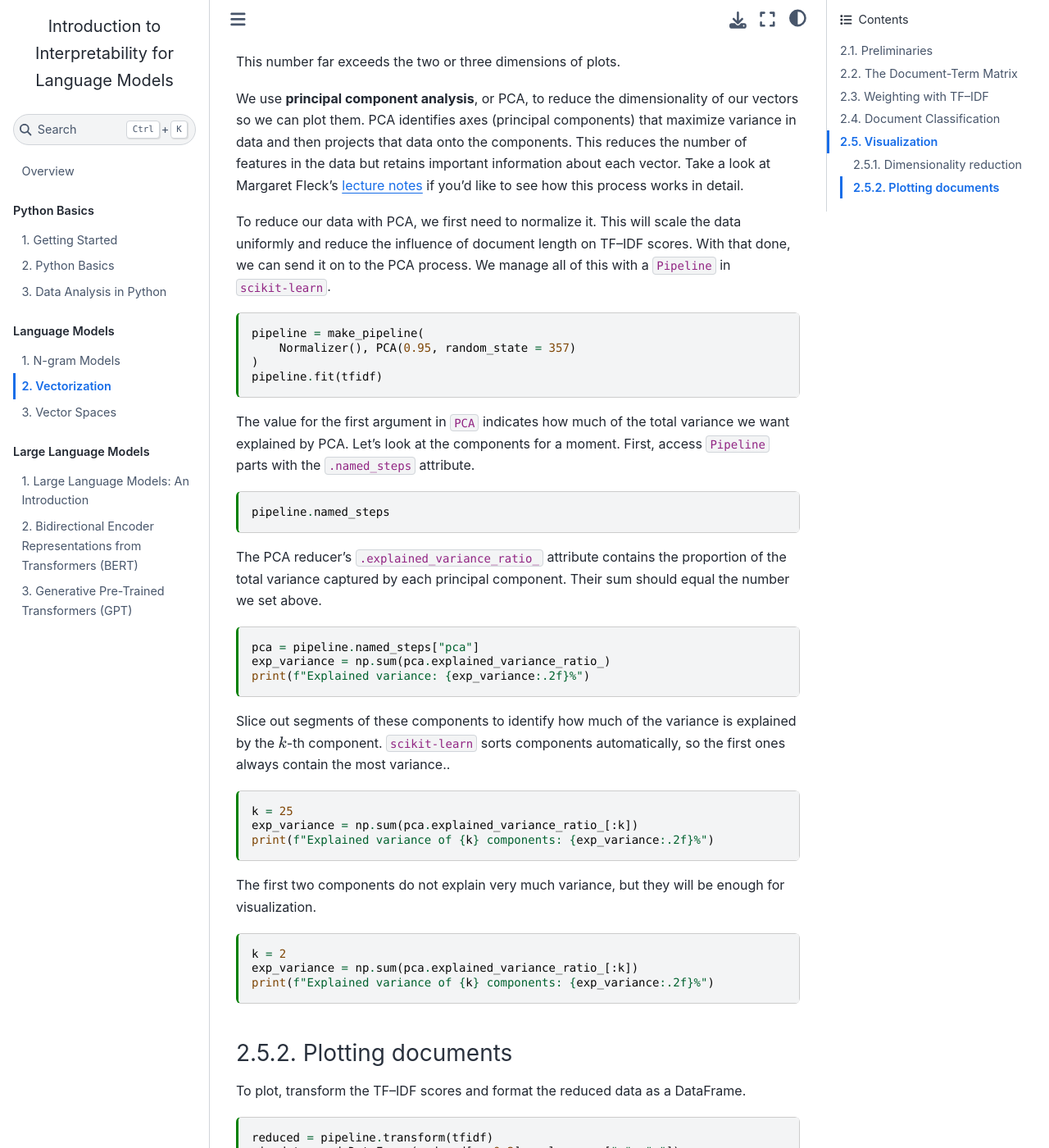
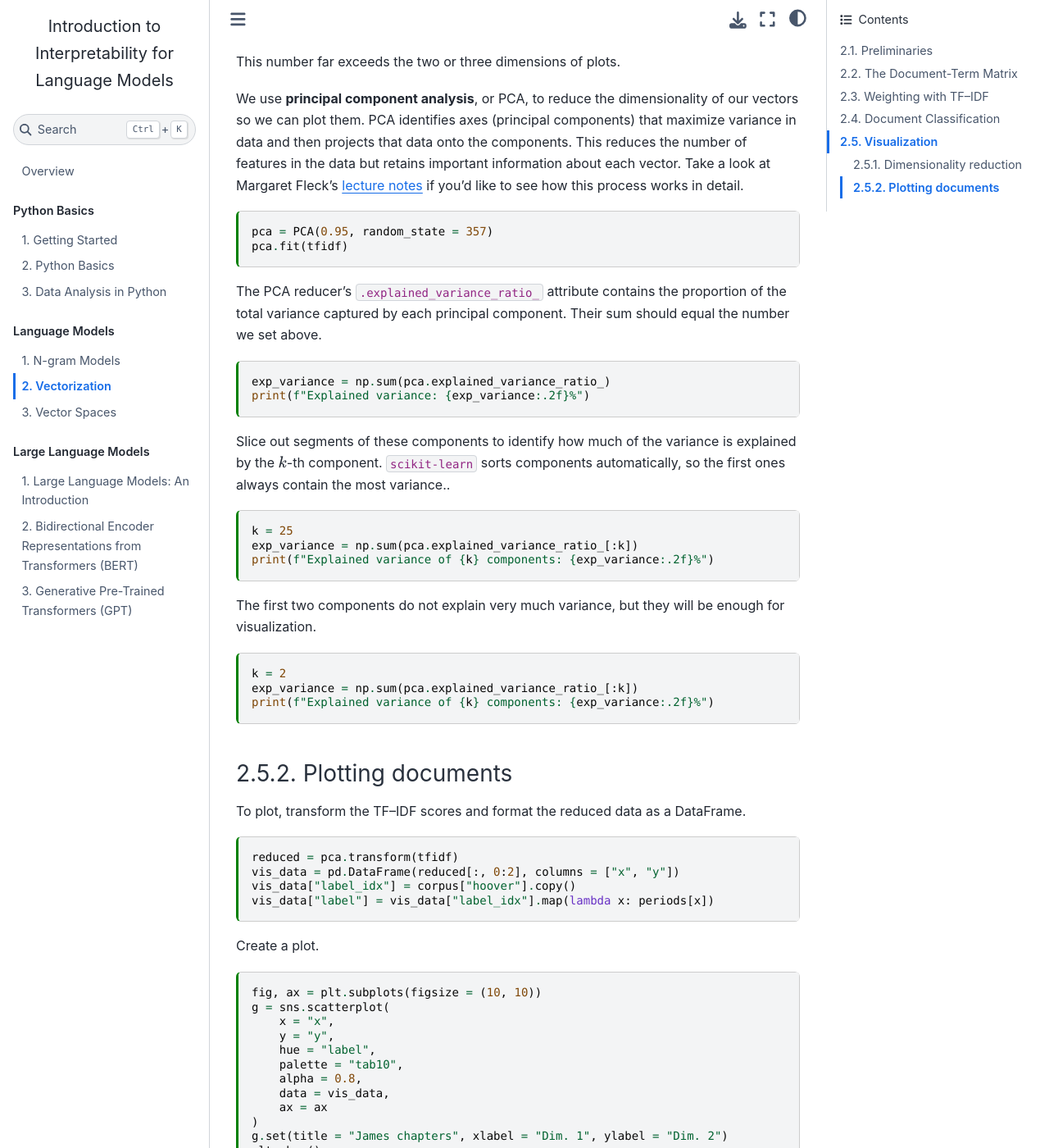
Before and after one commit to t-shoemaker/2024_dtl_lm-interpretability, a Jupyter Book: the page built from chapters/05_vectorization.md, in a window 1280 px wide and 1400 px high, scrolled down 11733 px. Shown: the whole window at 82% size. Built offline with Jupyter Book 1.0.4 settings and Sphinx 7.4.7 and the Sphinx Book theme 1.1.4, drawn with Linux system fonts in a browser that asks for light colours; some of the changed text lies outside the part shown.

````diff
--- a/chapters/05_vectorization.md
+++ b/chapters/05_vectorization.md
@@ -530,7 +530,7 @@
 Train the model using the same initialization/fitting pattern from before.
 
 ```{code-cell}
-classifier = MultinomialNB()
+classifier = MultinomialNB(alpha = 0.005)
 classifier.fit(X_train, y_train)
 ```
 
@@ -682,24 +682,9 @@
 
 [notes]: https://courses.grainger.illinois.edu/cs440/fa2019/Lectures/lect38.html
 
-To reduce our data with PCA, we first need to normalize it. This will scale the
-data uniformly and reduce the influence of document length on TF--IDF scores.
-With that done, we can send it on to the PCA process. We manage all of this
-with a `Pipeline` in `scikit-learn`.
-
 ```{code-cell}
-pipeline = make_pipeline(
-    Normalizer(), PCA(0.95, random_state = 357)
-)
-pipeline.fit(tfidf)
-```
-
-The value for the first argument in `PCA` indicates how much of the total
-variance we want explained by PCA. Let's look at the components for a moment.
-First, access `Pipeline` parts with the `.named_steps` attribute.
-
-```{code-cell}
-pipeline.named_steps
+pca = PCA(0.95, random_state = 357)
+pca.fit(tfidf)
 ```
 
 The PCA reducer's `.explained_variance_ratio_` attribute contains the
@@ -707,7 +692,6 @@
 sum should equal the number we set above.
 
 ```{code-cell}
-pca = pipeline.named_steps["pca"]
 exp_variance = np.sum(pca.explained_variance_ratio_)
 print(f"Explained variance: {exp_variance:.2f}%")
 ```
@@ -738,7 +722,7 @@
 DataFrame.
 
 ```{code-cell}
-reduced = pipeline.transform(tfidf)
+reduced = pca.transform(tfidf)
 vis_data = pd.DataFrame(reduced[:, 0:2], columns = ["x", "y"])
 vis_data["label_idx"] = corpus["hoover"].copy()
 vis_data["label"] = vis_data["label_idx"].map(lambda x: periods[x])
@@ -797,9 +781,10 @@
 plt.show()
 ```
 
-Only in one instance of the two mis-classified documents. This isn't uncommon.
-Visual distortions are often the effect of dimensionality reduction, and it's
-important to keep this in mind when inspecting data.
+It does indeed seem to be the case that mis-classified documents sit right
+along the border of two classes. Though keep in mind that dimensionality
+reduction often results in visual distortions, so looking at data might
+sometimes be misleading.
 
 Finally, which documents are these?
 
````
Also changed, not shown: other parts of chapters/05_vectorization.md (+1 -1 lines).
